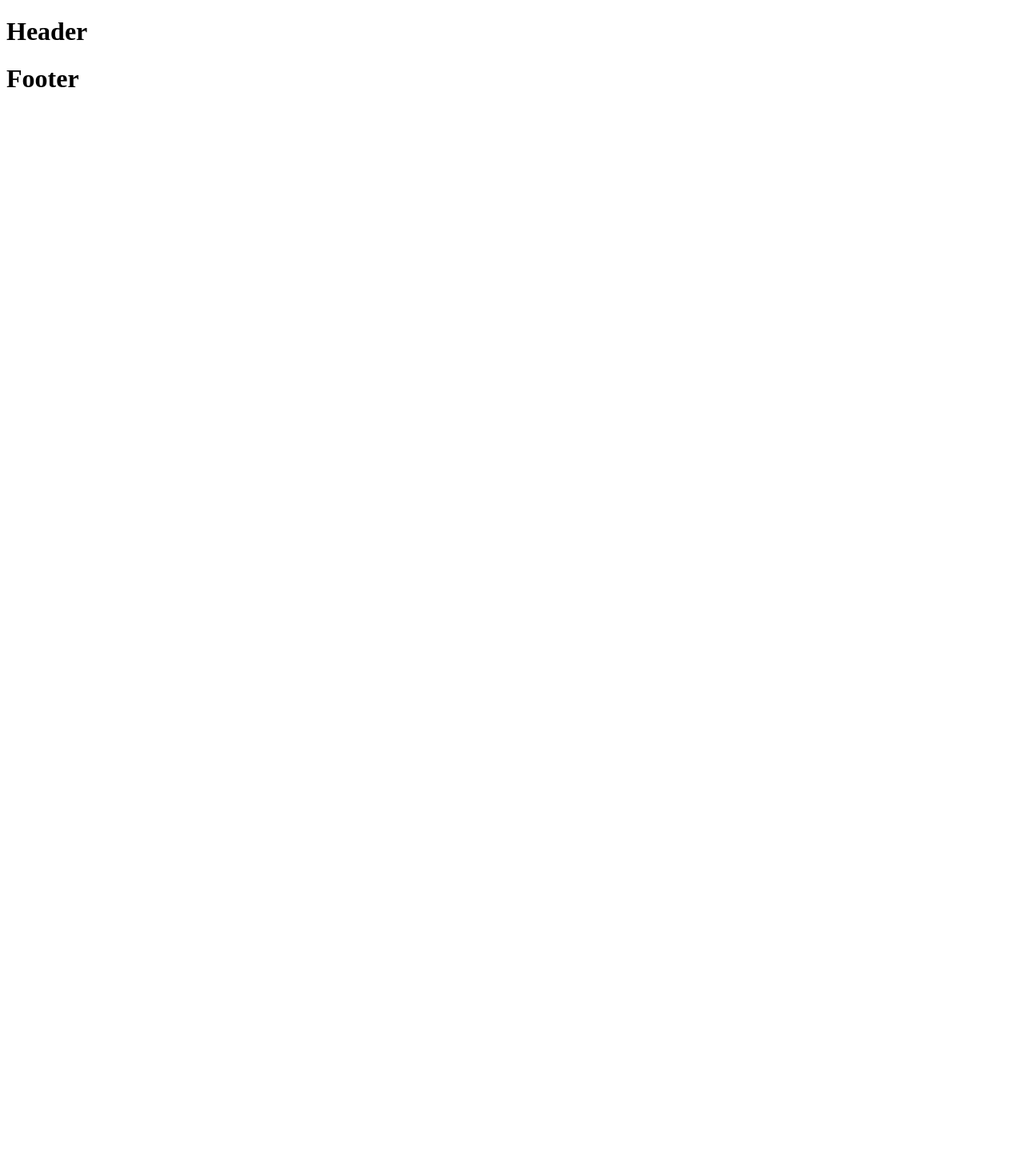
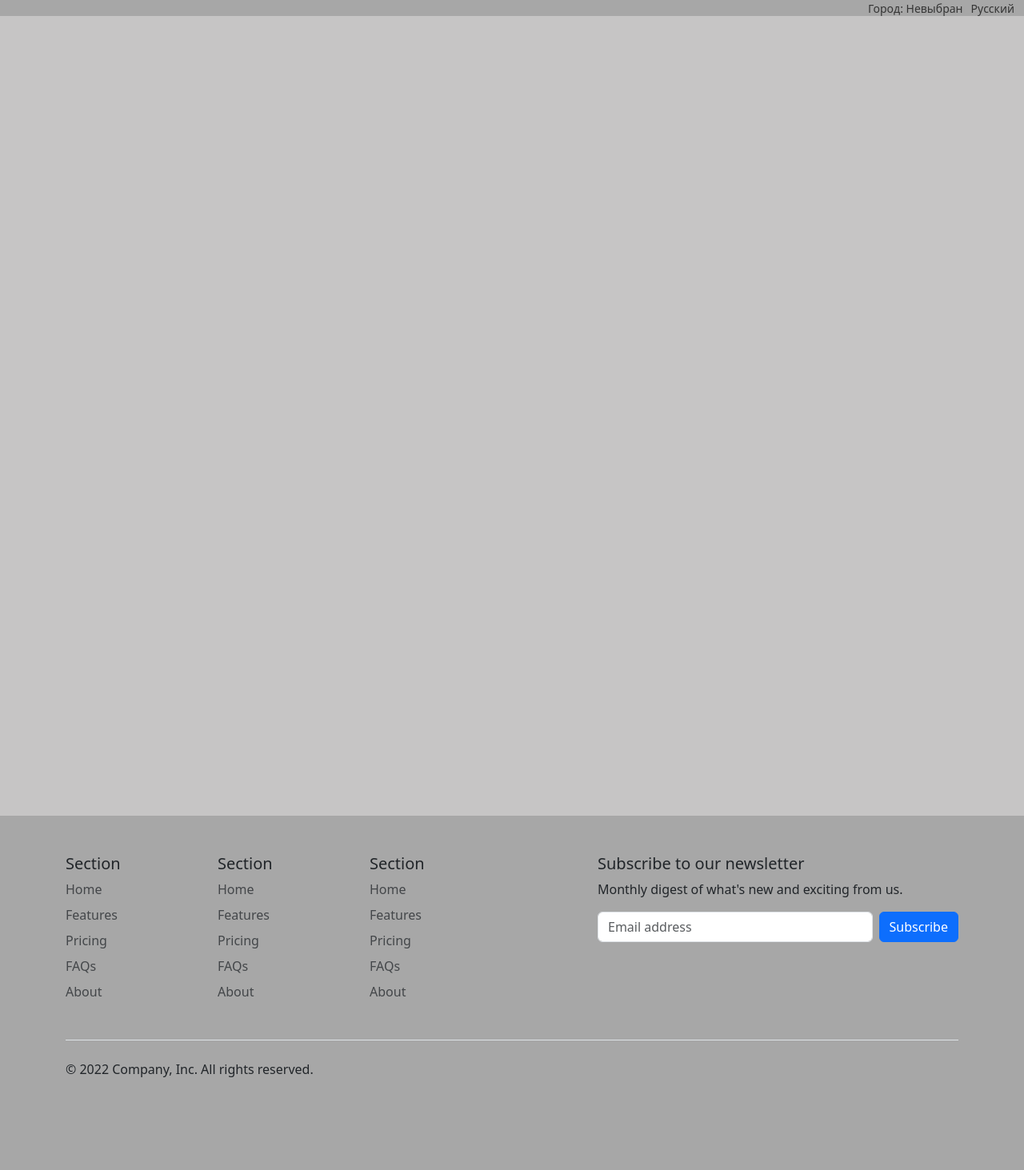
Before and after one commit to SarvarAi/FastJob, a Django app: page / in a window 1280 px wide. Before the commit the page is almost empty. Shown: the whole page at 80% size. Before the commit the page ends 109 px from the top, so only its background shows below. Run offline with Django 4.2, Linux system fonts and the light colour scheme.

Commit message:
Connecting Bootstrap and Modifying Index

```diff
--- a/fastjob/templates/base.html
+++ b/fastjob/templates/base.html
@@ -5,17 +5,20 @@
   <meta name="viewport"
         content="width=device-width, user-scalable=no, initial-scale=1.0, maximum-scale=1.0, minimum-scale=1.0">
   <meta http-equiv="X-UA-Compatible" content="ie=edge">
-
+  <link href="https://cdn.jsdelivr.net/npm/bootstrap@5.3.0-alpha1/dist/css/bootstrap.min.css" rel="stylesheet" integrity="sha384-GLhlTQ8iRABdZLl6O3oVMWSktQOp6b7In1Zl3/Jr59b6EGGoI1aFkw7cmDA6j6gD" crossorigin="anonymous">
   <title>{{ title }}</title>
 </head>
-<body>
+<body style="background-color: #C6C5C5;">
 
 {% include 'components/_header.html' %}
 
+<div class="container-fluid" style="min-height:1000px">
 {% block main %}
 {% endblock main %}
+</div>
 
 {% include 'components/_footer.html' %}
 
+<script src="https://cdn.jsdelivr.net/npm/bootstrap@5.3.0-alpha1/dist/js/bootstrap.bundle.min.js" integrity="sha384-w76AqPfDkMBDXo30jS1Sgez6pr3x5MlQ1ZAGC+nuZB+EYdgRZgiwxhTBTkF7CXvN" crossorigin="anonymous"></script>
 </body>
 </html>
--- a/fastjob/templates/components/_footer.html
+++ b/fastjob/templates/components/_footer.html
@@ -1 +1,60 @@
-<h1>Footer</h1>
+
+<footer class="py-5" style="background-color: #A7A7A7;">
+  <div class="container">
+    <div class="row">
+      <div class="col-6 col-md-2 mb-3">
+        <h5>Section</h5>
+        <ul class="nav flex-column">
+          <li class="nav-item mb-2"><a href="#" class="nav-link p-0 text-muted">Home</a></li>
+          <li class="nav-item mb-2"><a href="#" class="nav-link p-0 text-muted">Features</a></li>
+          <li class="nav-item mb-2"><a href="#" class="nav-link p-0 text-muted">Pricing</a></li>
+          <li class="nav-item mb-2"><a href="#" class="nav-link p-0 text-muted">FAQs</a></li>
+          <li class="nav-item mb-2"><a href="#" class="nav-link p-0 text-muted">About</a></li>
+        </ul>
+      </div>
+
+      <div class="col-6 col-md-2 mb-3">
+        <h5>Section</h5>
+        <ul class="nav flex-column">
+          <li class="nav-item mb-2"><a href="#" class="nav-link p-0 text-muted">Home</a></li>
+          <li class="nav-item mb-2"><a href="#" class="nav-link p-0 text-muted">Features</a></li>
+          <li class="nav-item mb-2"><a href="#" class="nav-link p-0 text-muted">Pricing</a></li>
+          <li class="nav-item mb-2"><a href="#" class="nav-link p-0 text-muted">FAQs</a></li>
+          <li class="nav-item mb-2"><a href="#" class="nav-link p-0 text-muted">About</a></li>
+        </ul>
+      </div>
+
+      <div class="col-6 col-md-2 mb-3">
+        <h5>Section</h5>
+        <ul class="nav flex-column">
+          <li class="nav-item mb-2"><a href="#" class="nav-link p-0 text-muted">Home</a></li>
+          <li class="nav-item mb-2"><a href="#" class="nav-link p-0 text-muted">Features</a></li>
+          <li class="nav-item mb-2"><a href="#" class="nav-link p-0 text-muted">Pricing</a></li>
+          <li class="nav-item mb-2"><a href="#" class="nav-link p-0 text-muted">FAQs</a></li>
+          <li class="nav-item mb-2"><a href="#" class="nav-link p-0 text-muted">About</a></li>
+        </ul>
+      </div>
+
+      <div class="col-md-5 offset-md-1 mb-3">
+        <form>
+          <h5>Subscribe to our newsletter</h5>
+          <p>Monthly digest of what's new and exciting from us.</p>
+          <div class="d-flex flex-column flex-sm-row w-100 gap-2">
+            <label for="newsletter1" class="visually-hidden">Email address</label>
+            <input id="newsletter1" type="text" class="form-control" placeholder="Email address" fdprocessedid="nm8pqq">
+            <button class="btn btn-primary" type="button" fdprocessedid="23gfx">Subscribe</button>
+          </div>
+        </form>
+      </div>
+    </div>
+
+    <div class="d-flex flex-column flex-sm-row justify-content-between py-4 my-4 border-top">
+      <p>© 2022 Company, Inc. All rights reserved.</p>
+      <ul class="list-unstyled d-flex">
+        <li class="ms-3"><a class="link-dark" href="#"><svg class="bi" width="24" height="24"><use xlink:href="#twitter"></use></svg></a></li>
+        <li class="ms-3"><a class="link-dark" href="#"><svg class="bi" width="24" height="24"><use xlink:href="#instagram"></use></svg></a></li>
+        <li class="ms-3"><a class="link-dark" href="#"><svg class="bi" width="24" height="24"><use xlink:href="#facebook"></use></svg></a></li>
+      </ul>
+    </div>
+    </div>
+  </footer>
--- a/fastjob/templates/components/_header.html
+++ b/fastjob/templates/components/_header.html
@@ -1 +1,6 @@
-<h1>Header</h1>
+<div style="background-color: #A7A7A7; height: 20px;">
+    <div class="container-fluid d-flex flex-row-reverse">
+        <small style="color: #353535;">Русский</small>
+        <small style="color: #353535; margin-right: 10px;">Город: Невыбран</small>
+    </div>
+</div>
```
Also changed, not shown: fastjob/templates/image/Russianlang-removebg-preview.png (added).
